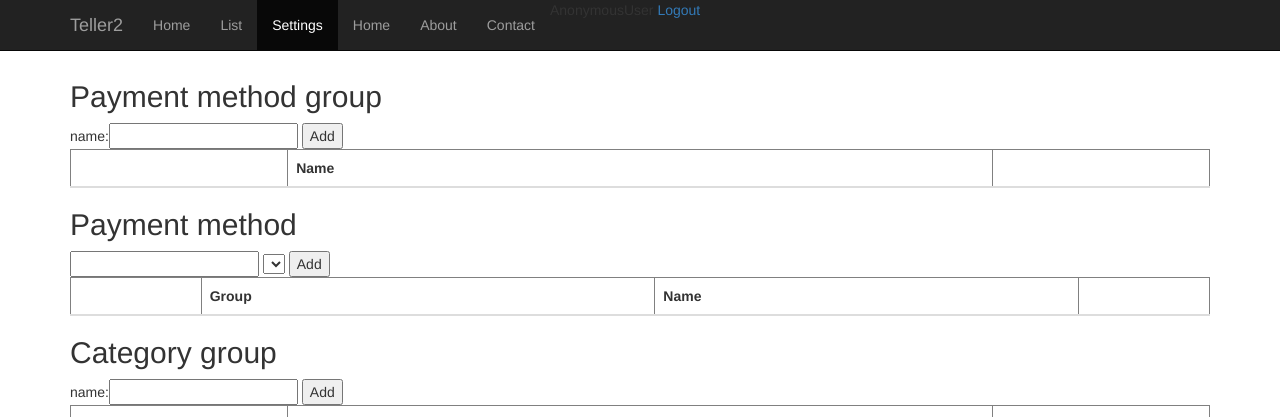
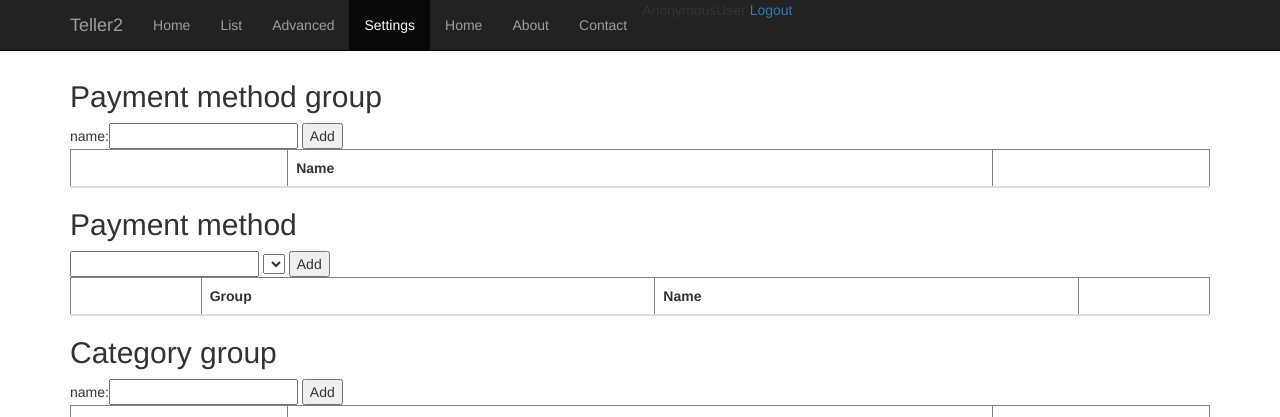
Before and after one commit to yauji/teller2, a Django app: page /t/pmethod in a window 1280 px wide. Shown: the top 417 px of the page. Run offline with Django 3.2, Linux system fonts and the light colour scheme; data that the repository does not hold is empty; some libraries are stand-ins or nearby versions.

Commit message:
Added advanced page.

```diff
--- a/templates/base.html
+++ b/templates/base.html
@@ -50,6 +50,7 @@
 	  <ul class="nav navbar-nav">
 	    <li class="{% block nav_trans %}{% endblock %}"><a href="{% url 'trans:index' %}">Home</a></li>
 	    <li class="{% block nav_list %}{% endblock %}"><a href="{% url 'trans:list' %}">List</a></li>
+    	    <li class="{% block nav_advanced %}{% endblock %}"><a href="{% url 'trans:advanced' %}">Advanced</a></li>
 	    <li class="{% block nav_pmethod %}{% endblock %}"><a href="{% url 'trans:index_pmethod' %}">Settings</a></li>
 	    <li><a href="#">Home</a></li>
 	    <li><a href="#about">About</a></li>
--- a/trans/urls.py
+++ b/trans/urls.py
@@ -4,13 +4,14 @@
 
 app_name = 'trans'
 urlpatterns = [
+    # header
+    url(r'^list$', views.list, name='list'),
+    url(r'^advanced$', views.advanced, name='advanced'),
+
     #trans
     url(r'^$', views.index, name='index'),
     url(r'^add$', views.add, name='add'),
     url(r'^delete$', views.delete, name='delete'),
-
-    url(r'^list$', views.list, name='list'),
-
 
     #pmethod
     url(r'^pmethod$', views.index_pmethod, name='index_pmethod'),
--- a/trans/views.py
+++ b/trans/views.py
@@ -73,6 +73,15 @@
         # user hits the Back button.
         return HttpResponseRedirect(reverse('polls:results', args=(question.id,)))
 """
+
+
+# show advanced UI
+@login_required(login_url='/login/')
+def advanced(request):
+
+    context = {
+    }
+    return render(request, 'trans/advanced.html', context)
 
 
 
@@ -228,6 +237,19 @@
                #'categorys' : categorys,\
     }
     return render(request, 'trans/list.html', context)
+
+
+"""
+@login_required(login_url='/login/')
+def move(request):
+
+    context = {
+    }
+    return render(request, 'trans/move.html', context)
+"""
+
+
+
 
 
 class CategoryUi(Category):
```
Also changed, not shown: trans/templates/trans/advanced.html (added, +12 -0 lines).
